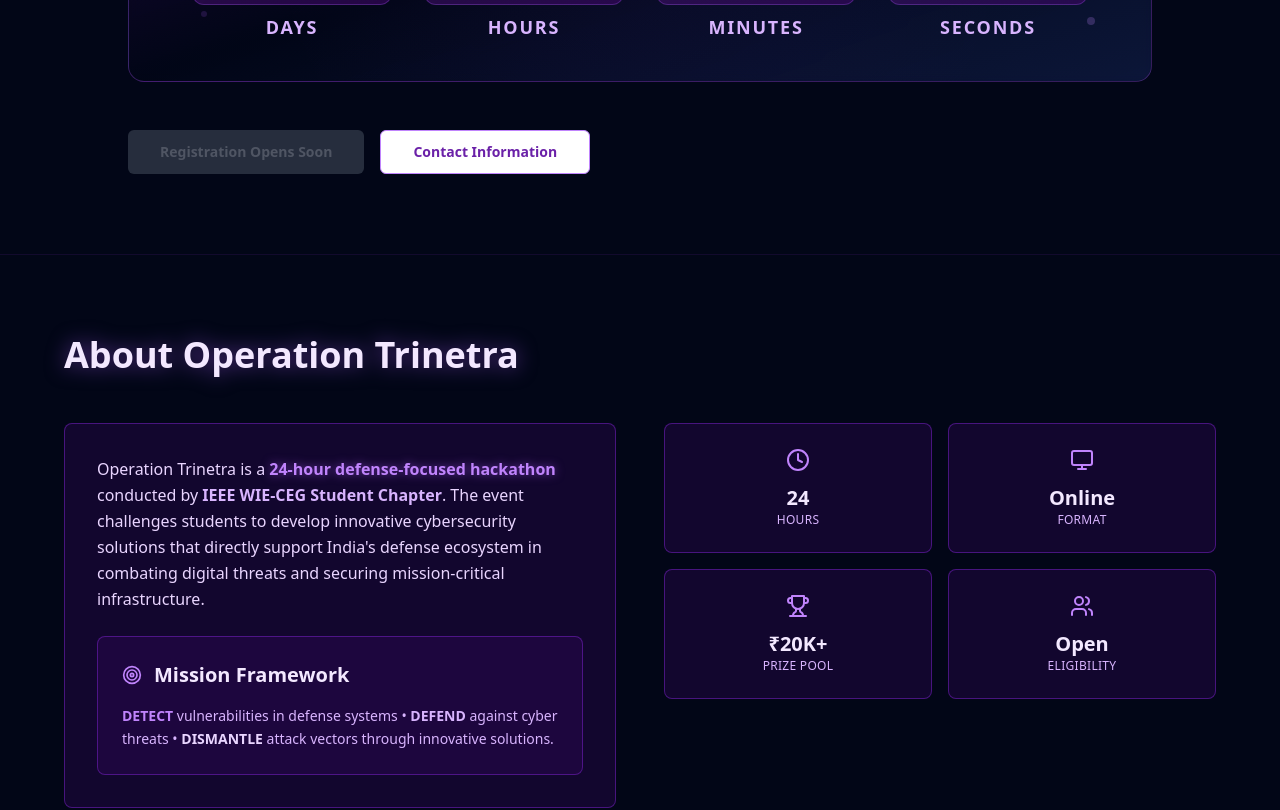
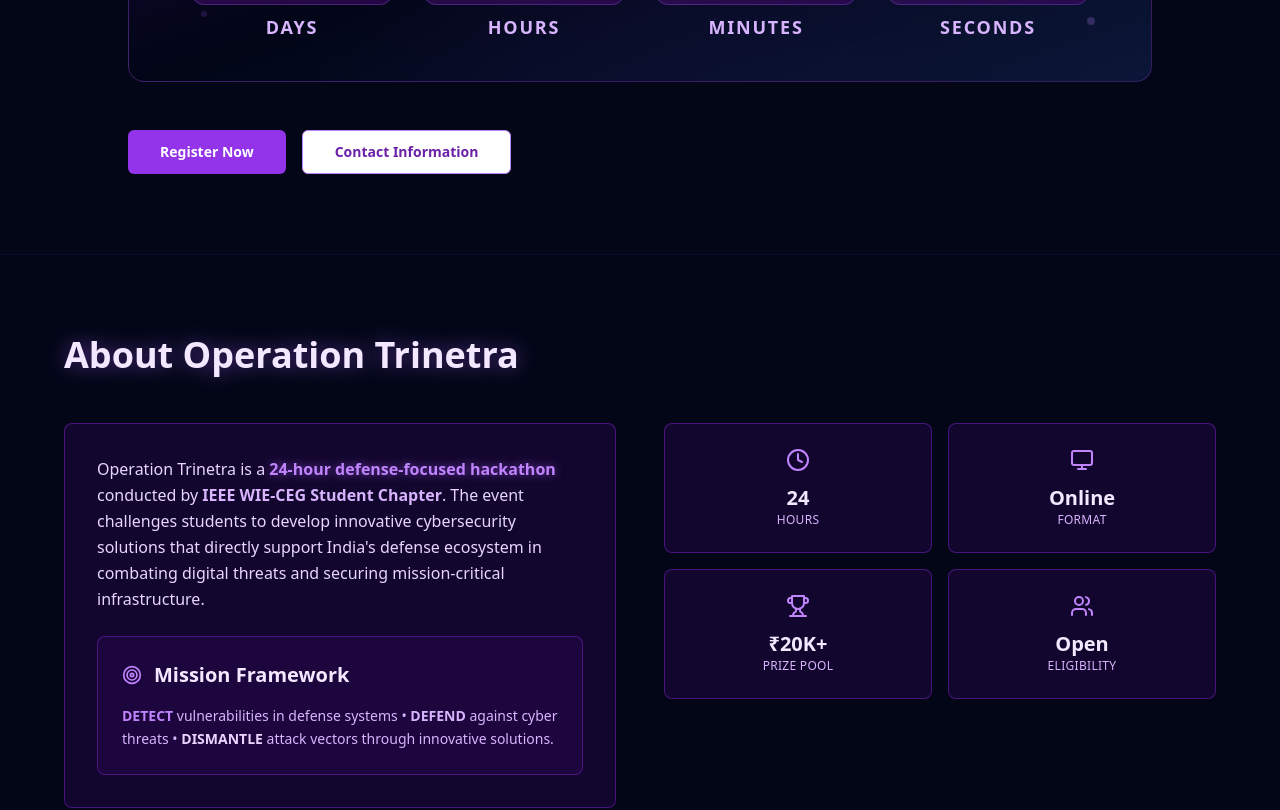
Before and after one commit to IEEE-WIE-CEG/IEEE-WIE-CEG-Website, a Next.js app in the folder client/: page /events/operation-trinetra in a window 1280 px wide. Shown: the part 1040-1850 px from the top of the page. Built offline with nearby package versions, Linux system fonts and the light colour scheme.

Commit message:
updated links

```diff
--- a/client/app/events/operation-trinetra/page.tsx
+++ b/client/app/events/operation-trinetra/page.tsx
@@ -111,9 +111,11 @@ export default function OperationTrinetraPage() {
 
             {/* Action Buttons */}
             <div className="flex flex-col sm:flex-row gap-4">
-              <Button size="lg" disabled className="bg-gray-600 text-gray-400 px-8 py-3 font-semibold cursor-not-allowed">
-                Registration Opens Soon
-              </Button>
+              <Link href="https://unstop.com/p/operation-trinetra-hack-for-defense-systems-ceg-guindy-1544492" target="_blank" rel="noopener noreferrer">
+                <Button size="lg" className="bg-purple-600 hover:bg-purple-700 text-white px-8 py-3 font-semibold">
+                  Register Now
+                </Button>
+              </Link>
               <Link href="/contact">
                 <Button variant="outline" size="lg" className="border-purple-400 text-purple-800 hover:bg-purple-900/30 hover:border-purple-300 hover:text-purple-100 px-8 py-3 font-semibold">
                   Contact Information
@@ -702,9 +704,11 @@ export default function OperationTrinetraPage() {
               </div>
 
               <div className="flex flex-col sm:flex-row gap-4 justify-center">
-                <Button size="lg" disabled className="bg-gray-600 text-gray-400 px-8 py-3 font-semibold cursor-not-allowed">
-                  Registration Opens Soon
-                </Button>
+                <Link href="https://unstop.com/p/operation-trinetra-hack-for-defense-systems-ceg-guindy-1544492" target="_blank" rel="noopener noreferrer">
+                  <Button size="lg" className="bg-purple-600 hover:bg-purple-700 text-white px-8 py-3 font-semibold">
+                    Register Now
+                  </Button>
+                </Link>
                 <Link href="/contact">
                   <Button variant="outline" size="lg" className="border-purple-400 text-purple-800 hover:bg-purple-900/30 hover:border-purple-300 hover:text-purple-100 px-8 py-3 font-semibold">
                     Contact Information
--- a/client/lib/events-data/operation-trinetra.ts
+++ b/client/lib/events-data/operation-trinetra.ts
@@ -13,7 +13,7 @@ const operationTrinetra: EventData = {
   tagline: "Detect, Defend, and Dismantle in India’s Digital Battlefield",
   context: `In the light of recent global and national events, our digital borders are as critical as our physical ones. National security now hinges on protecting sensitive, mission-critical data.\n\nOperation Trinetra is a 24-hour online hackathon designed to build robust, real-world systems to strengthen India's cybersecurity landscape - with a focus on defense, resilience, and innovation.`,
   poster: "/events-posters/operation-trinetra.png",
-  registrationLink: undefined, // Registration disabled
+  registrationLink: "https://unstop.com/p/operation-trinetra-hack-for-defense-systems-ceg-guindy-1544492"
 }
 
 export default operationTrinetra
```
